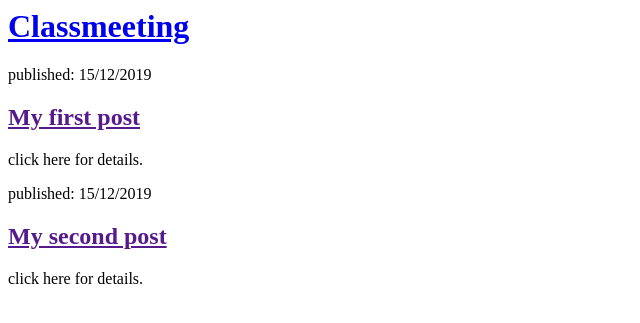
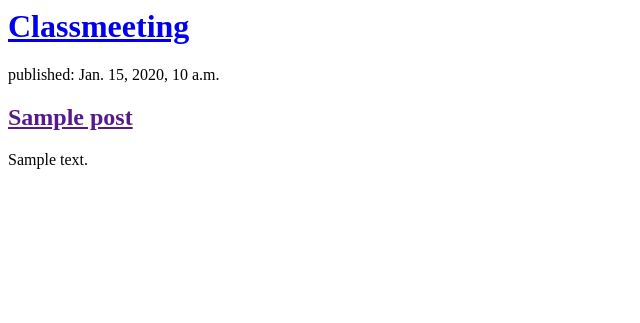
Before and after one commit to tracytao233/My-first-blog, a Django app: template blog/templates/blog/post_list.html in a window 1280 px wide. Shown: the top 323 px of the page, without its empty margins (0-640 px from the left). Run offline with Django 3.2, Linux system fonts and the light colour scheme; the template is opened without the code that fills it: values that come from a table or form of the project are taken from there, others are empty; tables that the repository leaves empty hold one stand-in row (values such as "Sample post"); parts of the project's set-up code (start-up, migrations or seed data) failed here and were passed over.

Commit message:
Modified templates to display posts from database.

```diff
--- a/blog/templates/blog/post_list.html
+++ b/blog/templates/blog/post_list.html
@@ -6,17 +6,12 @@
         <div>
             <h1><a href="/">Classmeeting</a></h1>
         </div>
-
+        {% for post in posts %}
         <div>
-            <p>published: 15/12/2019</p>
-            <h2><a href="">My first post</a></h2>
-            <p>click here for details.</p>
+            <p>published: {{ post.published_date }}</p>
+            <h2><a href="">{{ post.title }}</a></h2>
+            <p>{{ post.text|linebreaksbr }}</p>
         </div>
-
-        <div>
-            <p>published: 15/12/2019</p>
-            <h2><a href="">My second post</a></h2>
-            <p>click here for details.</p>
-        </div>
+        {% endfor %}
     </body>
 </html>
--- a/blog/views.py
+++ b/blog/views.py
@@ -1,4 +1,7 @@
 from django.shortcuts import render
+from django.utils import timezone
+from .models import Post
 
 def post_list(request):
-    return render(request, 'blog/post_list.html',{})
+    posts = Post.objects.filter(published_date__lte=timezone.now()).order_by('published_date')
+    return render(request, 'blog/post_list.html',{'posts':posts})
```
